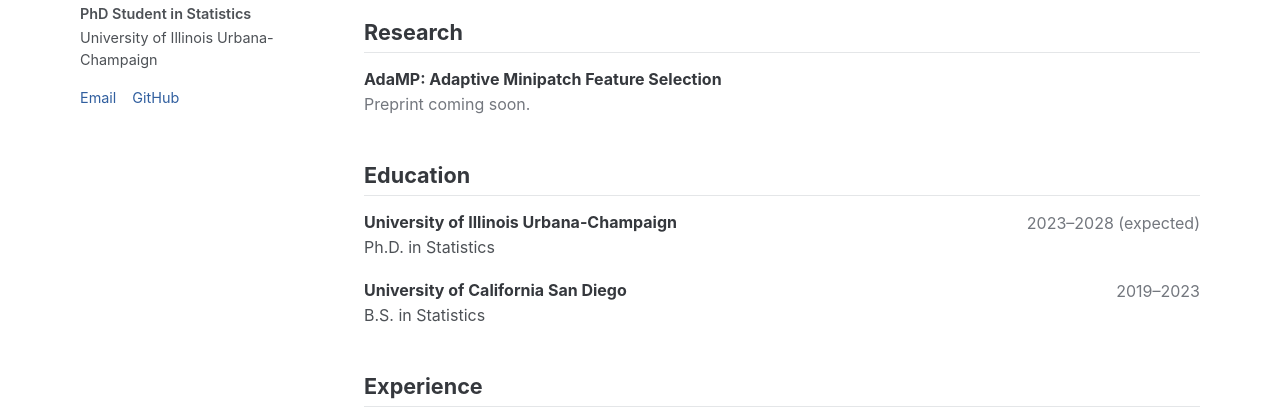
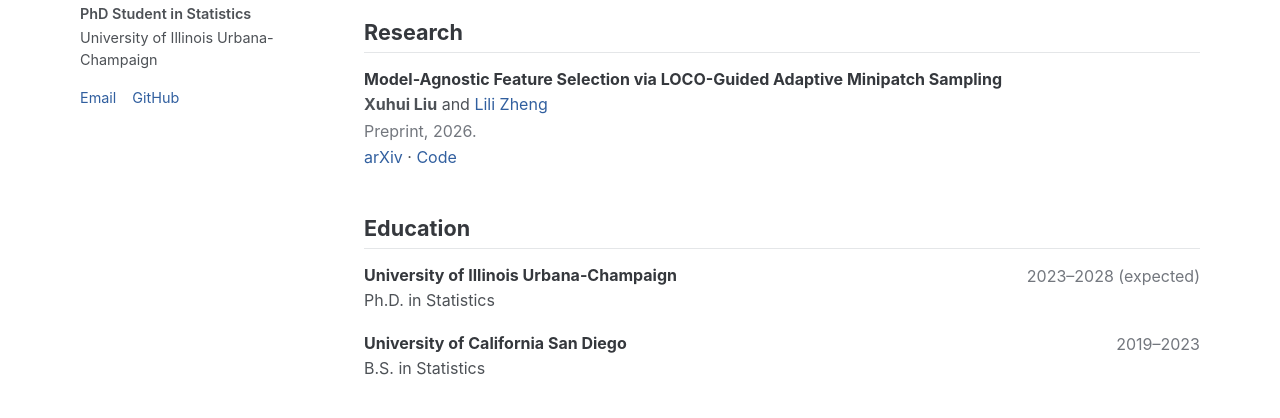
Before and after one commit to liu-xuhui/liu-xuhui.github.io, a plain HTML site: page index.html in a window 1280 px wide. Shown: the part 330-748 px from the top of the page. Drawn offline with Linux system fonts and the light colour scheme.

Commit message:
Update index.html

```diff
--- a/index.html
+++ b/index.html
@@ -63,9 +63,30 @@
 
         <section id="research">
           <h2>Research</h2>
+
           <article class="publication">
-            <p class="publication-title">AdaMP: Adaptive Minipatch Feature Selection</p>
-            <p class="muted">Preprint coming soon.</p>
+            <p class="publication-title">
+              Model-Agnostic Feature Selection via LOCO-Guided Adaptive Minipatch Sampling
+            </p>
+
+            <p>
+              <strong>Xuhui Liu</strong> and
+              <a href="https://lili-zheng-stat.github.io/" target="_blank" rel="noopener noreferrer">
+                Lili Zheng
+              </a>
+            </p>
+
+            <p class="muted">Preprint, 2026.</p>
+
+            <p class="publication-links">
+              <a href="https://arxiv.org/abs/2609.24126" target="_blank" rel="noopener noreferrer">
+                arXiv
+              </a>
+              ·
+              <a href="https://github.com/liu-xuhui/lamps" target="_blank" rel="noopener noreferrer">
+                Code
+              </a>
+            </p>
           </article>
         </section>
 
```
